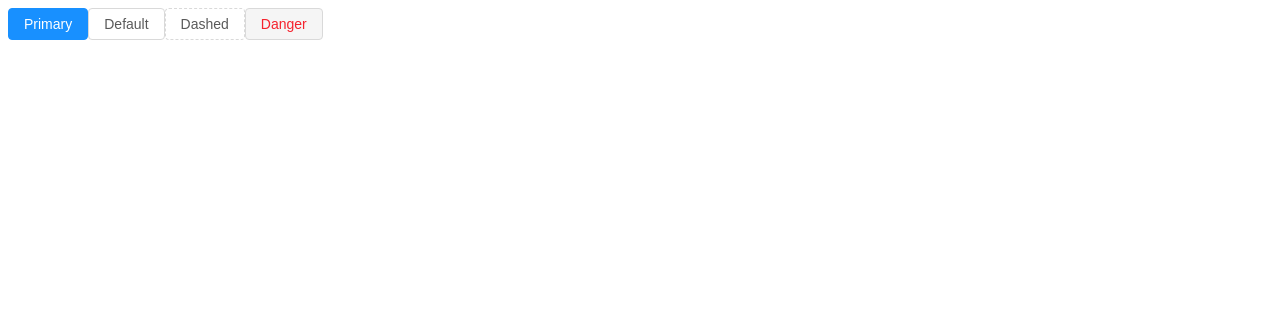
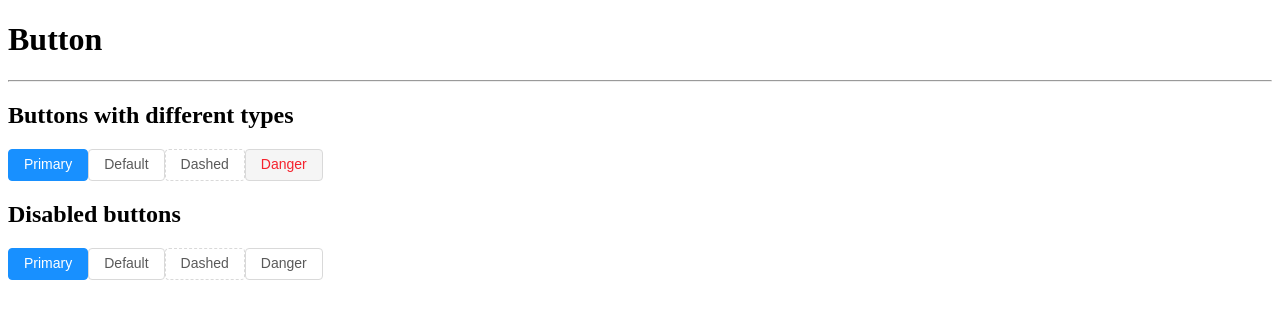
Before and after one commit to Sai1996/ant-design-vue-implementation, a Vue app: page / in a window 1280 px wide. Shown: the top 318 px of the page. Built offline with nearby package versions, Linux system fonts and the light colour scheme; the HTML template or start-up script is replaced by a standard one.

Commit message:
Add default value to type.

```diff
--- a/package.json
+++ b/package.json
@@ -19,6 +19,8 @@
   "homepage": "https://github.com/Sai1996/ant-design-vue-implementation#readme",
   "devDependencies": {
     "css-loader": "^0.28.11",
+    "node-sass": "^4.9.1",
+    "sass-loader": "^7.0.3",
     "style-loader": "^0.21.0",
     "vue-loader": "^15.2.4",
     "vue-template-compiler": "^2.5.16",
--- a/src/App.vue
+++ b/src/App.vue
@@ -1,9 +1,23 @@
 <template>
 <div>
-    <ad-button type="primary">Primary</ad-button>
-    <ad-button type="default">Default</ad-button>
-    <ad-button type="dashed">Dashed</ad-button>
-    <ad-button type="danger">Danger</ad-button>
+    <h1>Button</h1>
+    <hr>
+    <div>
+      <h2>Buttons with different types</h2>
+      <div>
+        <ad-button type="primary">Primary</ad-button>
+        <ad-button>Default</ad-button>
+        <ad-button type="dashed">Dashed</ad-button>
+        <ad-button type="danger">Danger</ad-button>
+      </div>
+      <h2>Disabled buttons</h2>
+      <div>
+        <ad-button type="primary">Primary</ad-button>
+        <ad-button >Default</ad-button>
+        <ad-button type="dashed">Dashed</ad-button>
+        <ad-button type="ghost">Danger</ad-button>
+      </div>
+    </div>
 </div>
 </template>
 
--- a/src/button/index.vue
+++ b/src/button/index.vue
@@ -4,12 +4,17 @@
 
 <script>
 export default {
-  props: ["type"],
+  props: {
+    type: {
+      type: String,
+      default: "default"
+    }
+  },
   data: () => ({})
 };
 </script>
 
-<style>
+<style lang="scss">
 .btn {
   line-height: 1.5;
   display: inline-block;
@@ -25,6 +30,7 @@ export default {
   color: rgba(0, 0, 0, 0.65);
   background-color: #fff;
   border-color: #d9d9d9;
+
 }
 
 .btn-primary {
--- a/webpack.config.js
+++ b/webpack.config.js
@@ -18,6 +18,14 @@ module.exports = {
             {
                 test: /\.css$/,
                 use: ["style-loader", "css-loader"]
+            },
+            {
+                test: /\.scss$/,
+                use: [
+                    "style-loader",
+                    "css-loader",
+                    "sass-loader"
+                ]
             }
         ]
     },
```
Also changed, not shown: 2 other files (tests, documents, lock files or other folders).
